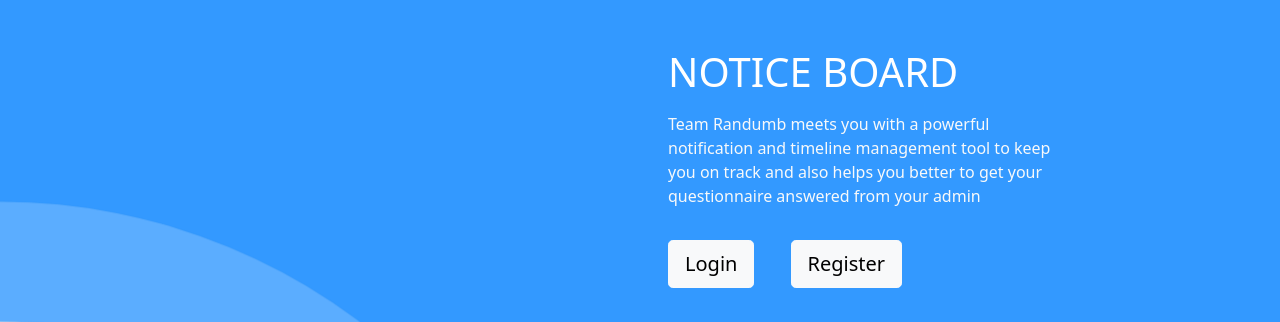
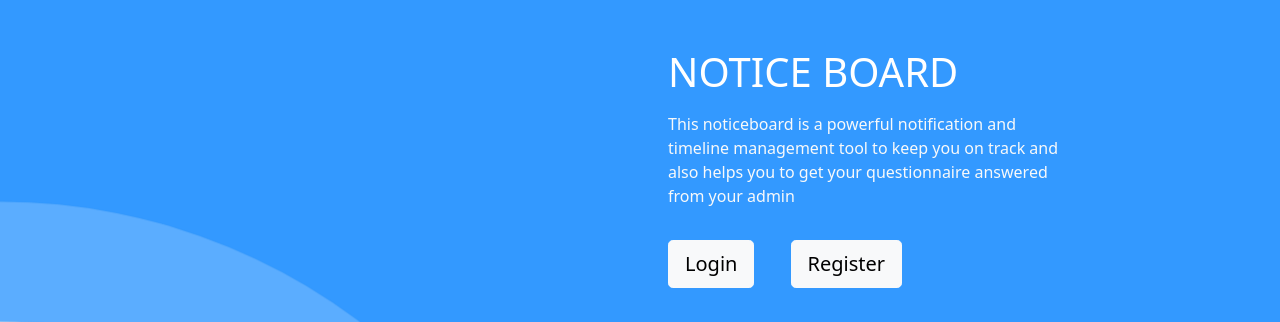
Before and after one commit to ma1VAR3/Enhanced-Noticeboard, a Django app: page / in a window 1280 px wide. Shown: the top 322 px of the page. Run offline with Django 3.2, Linux system fonts and the light colour scheme; parts of the project's set-up code (start-up, migrations or seed data) failed here and were passed over; some libraries are stand-ins or nearby versions.

Commit message:
Changes smts

```diff
--- a/templates/home.html
+++ b/templates/home.html
@@ -263,7 +263,7 @@
     </div>
     <div class="col-6">
       <h1 class="text-white mx-3 mt-5">NOTICE BOARD</h1>
-      <p class="text-light m-3 w-75">Team Randumb meets you with a powerful notification and timeline management tool to keep you on track and also helps you better to get your questionnaire answered from your admin</p>
+      <p class="text-light m-3 w-75">This noticeboard is a powerful notification and timeline management tool to keep you on track and also helps you to get your questionnaire answered from your admin</p>
       <a href="{% url 'accounts:login' %}"><button type="button" class="m-3 btn btn-light btn-lg" name="button">Login</button></a>
       <a href="{% url 'accounts:registration' %}"><button type="button" class="m-3 btn btn-light btn-lg" name="button">Register</button></a>
     </div>
```
